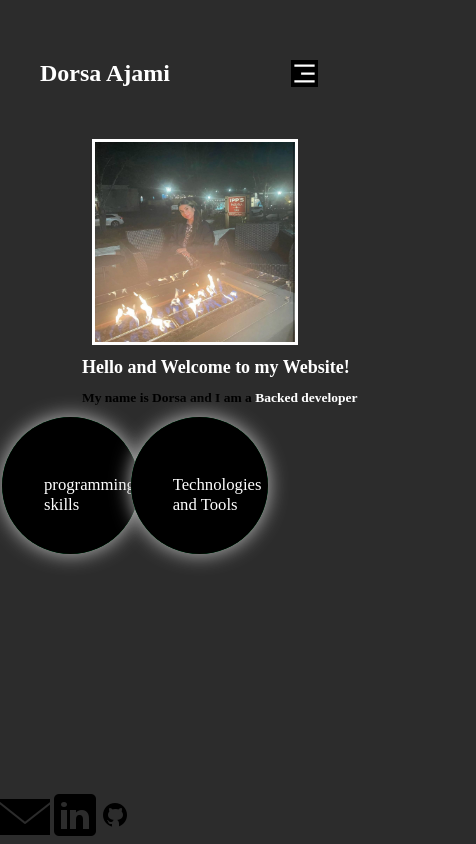
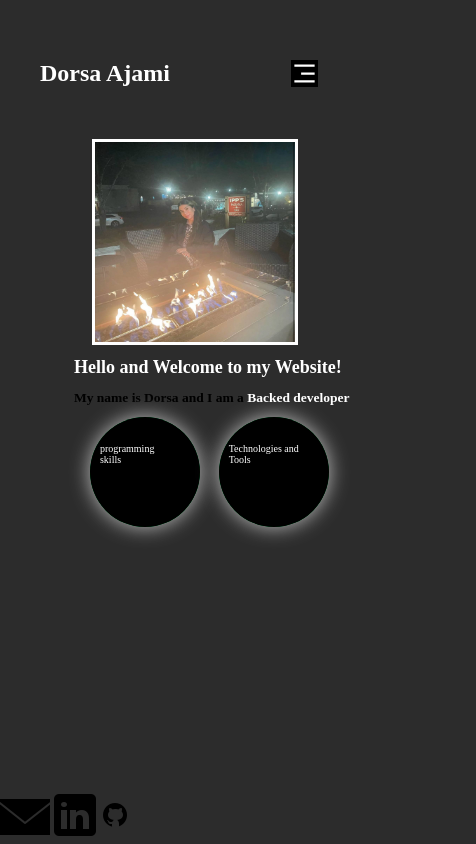
Before and after one commit to dorsaaj/dorsaaj.github.io, a React (Create React App) app: page / in a window 390 px wide. Shown: the whole page, 476 px wide, since content can reach past the window. Built offline with nearby package versions, Linux system fonts and the light colour scheme.

Commit message:
fixed the circles

```diff
--- a/src/components/Header/header.css
+++ b/src/components/Header/header.css
@@ -89,6 +89,9 @@
   }
 
   @media screen and (max-width:550px) {
+    .try-container{
+      margin-left: 11rem;
+    }
     .main-image {
       width: 200px; /* Set image width */
       height: 200px; /* Set image height */
@@ -115,7 +118,7 @@
       font-size:xx-small;
       gap:0;
       margin-bottom: 0rem;
-      margin-left: 5rem;
+      margin-left: 10rem;
     }
 
   }
--- a/src/components/try /Try.jsx
+++ b/src/components/try /Try.jsx
@@ -6,7 +6,7 @@ const Try = () => {
   const [text, setText] = useState('programming skills');
   const [text1, setText1] = useState('Technologies and Tools');
   const handleMouseEnter1 = () => {
-    setText1('React');
+    setText1('HTML/CSS, React, Angular, Tableau, SQL, Jenkins, Data Structures');
   };
 
   // Event handler for mouse leave
@@ -18,7 +18,7 @@ const Try = () => {
 
   // Event handler for mouse enter
   const handleMouseEnter = () => {
-    setText('Java, JavaScript, Python, C++');
+    setText('Java, JavaScript, Python, C++, C');
   };
 
   // Event handler for mouse leave
--- a/src/components/try /try.css
+++ b/src/components/try /try.css
@@ -20,6 +20,7 @@
 .item span {
     margin-top: 3rem;
     margin-left : 2rem;
+	font-size: large;
 }
 .item:hover{
 	box-shadow:
@@ -48,13 +49,6 @@ section{
 	grid-template-columns: repeat(3, calc(3vw + var(--itemWidth)));
 	font-family: 'Averia Serif Libre';
 }
-/* .item:first-of-type{
-	background-image: url(./../../images/p1.jpg);
-} */
-
-/* .item:nth-of-type(2){
-	background-image: url(https://upload.wikimedia.org/wikipedia/commons/b/bf/Washington_Post_favicon.png);
-} */
 .item > span {
 	width: 80%;
 	user-select: none; -moz-user-select: none; -webkit-user-select: none;
@@ -66,3 +60,17 @@ h3{
 	width: 90vw;
 	text-align: center;
 }
+@media screen and (max-width:550px) {
+	.item{
+		width: 90px;
+		height: 90px;
+
+	}
+	.item span {
+		margin-top: 1rem;
+		margin-left : 0rem;
+		font-size: x-small;
+	}
+
+
+}
```
